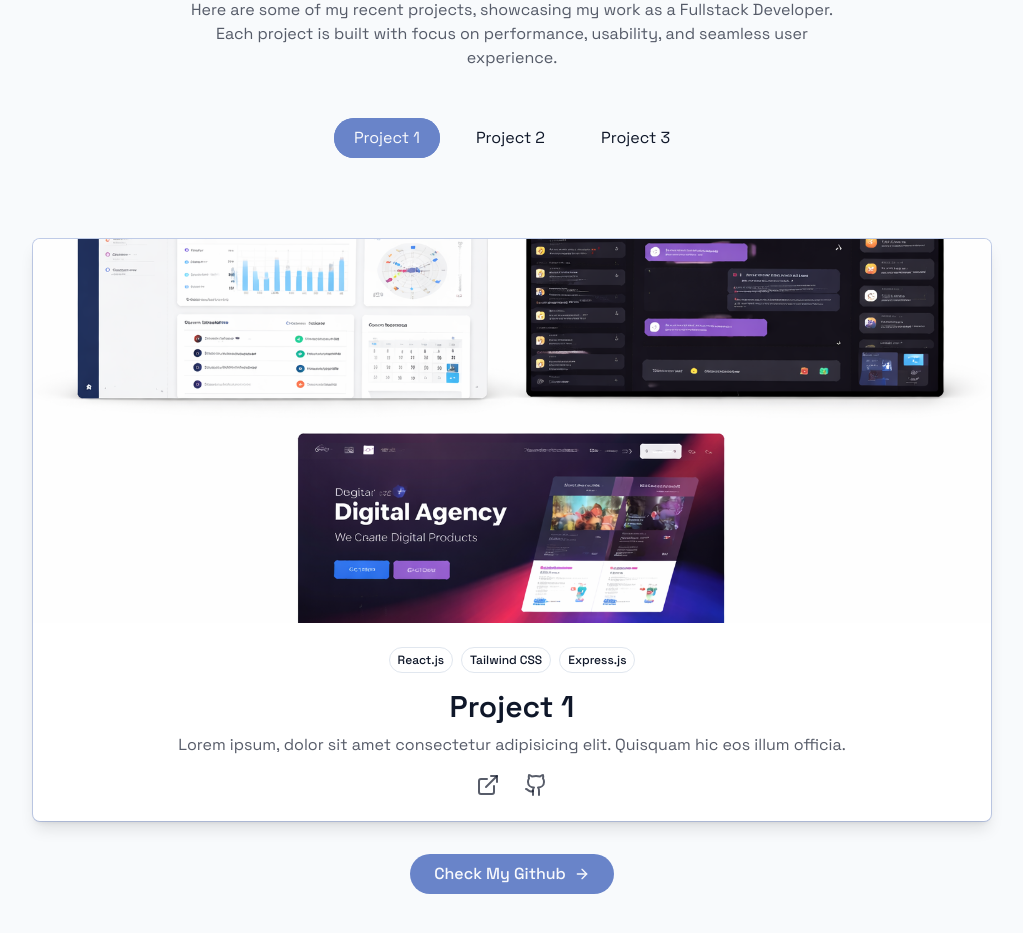
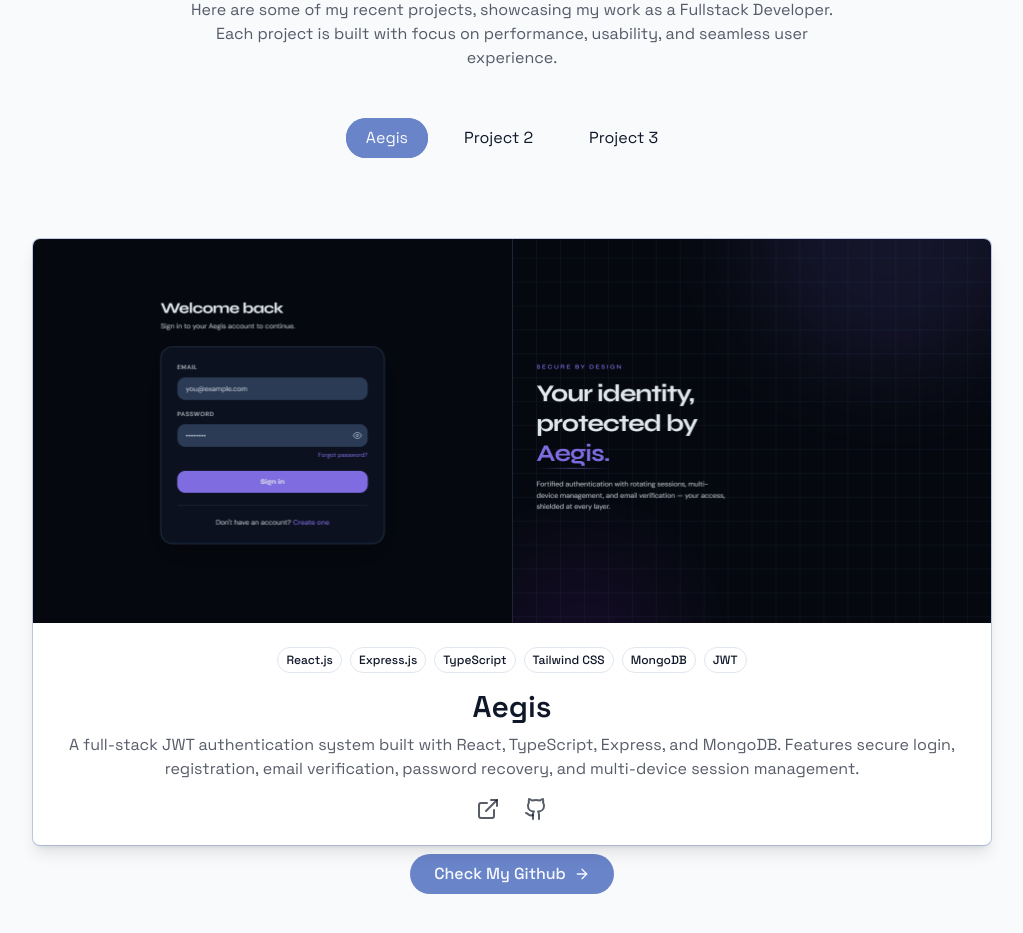
Before and after one commit to dlorr/portfolio, a React (Vite) app: page / in a window 1280 px wide. Shown: the part 3000-3933 px from the top of the page, without its empty margins (128-1151 px from the left). Built offline with nearby package versions, Linux system fonts and the light colour scheme.

Commit message:
feature - update project

```diff
--- a/index.html
+++ b/index.html
@@ -4,7 +4,7 @@
     <meta charset="UTF-8" />
     <link rel="icon" type="image/svg+xml" href="/vite.svg" />
     <meta name="viewport" content="width=device-width, initial-scale=1.0" />
-    <title>portfolio</title>
+    <title>Dlorr Portfolio</title>
   </head>
   <body>
     <div id="root"></div>
--- a/src/components/ProjectsSection.jsx
+++ b/src/components/ProjectsSection.jsx
@@ -39,13 +39,22 @@ export default function ProjectsSection() {
 
           <div className="flex space-x-6 justify-center">
             {[
-              { Icon: ExternalLink, label: "Visit Website" },
-              { Icon: Github, label: "Visit Github Repository" },
-            ].map(({ Icon, label }, i) => (
+              {
+                Icon: ExternalLink,
+                label: "Visit Demo",
+                href: project.demoUrl,
+              },
+              {
+                Icon: Github,
+                label: "Visit Github Repository",
+                href: project.githubUrl,
+              },
+            ].map(({ Icon, label, href }, i) => (
               <motion.a
                 key={i}
-                href="#"
+                href={href}
                 target="_blank"
+                rel="noopener noreferrer"
                 className="group relative text-muted-foreground hover:text-primary transition-colors"
                 whileHover={{
                   y: -10,
--- a/src/data/projects.js
+++ b/src/data/projects.js
@@ -1,15 +1,23 @@
 import project1 from "@/assets/images/projects/project1.png";
+import aegis from "@/assets/images/projects/aegis.png";
 
 export const projects = [
   {
     id: 1,
-    title: "Project 1",
+    title: "Aegis",
     description:
-      "Lorem ipsum, dolor sit amet consectetur adipisicing elit. Quisquam hic eos illum officia.",
-    image: project1,
-    tags: ["React.js", "Tailwind CSS", "Express.js"],
+      "A full-stack JWT authentication system built with React, TypeScript, Express, and MongoDB. Features secure login, registration, email verification, password recovery, and multi-device session management.",
+    image: aegis,
+    tags: [
+      "React.js",
+      "Express.js",
+      "TypeScript",
+      "Tailwind CSS",
+      "MongoDB",
+      "JWT",
+    ],
     demoUrl: "#",
-    githubUrl: "#",
+    githubUrl: "https://github.com/dlorr/jwt-auth-login",
   },
   {
     id: 2,
```
Also changed, not shown: src/assets/images/projects/aegis.png (added).
